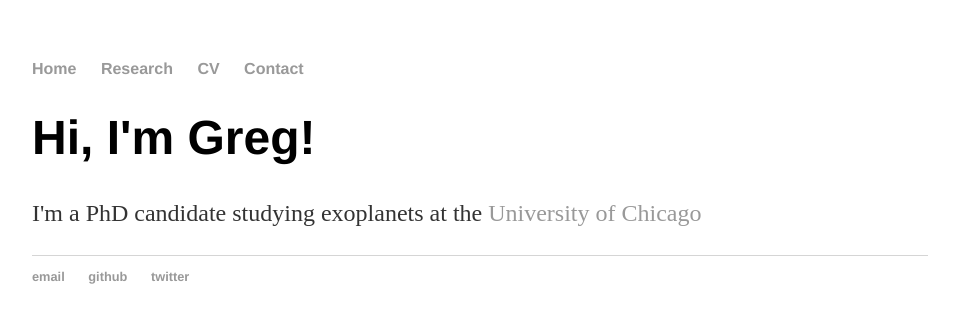
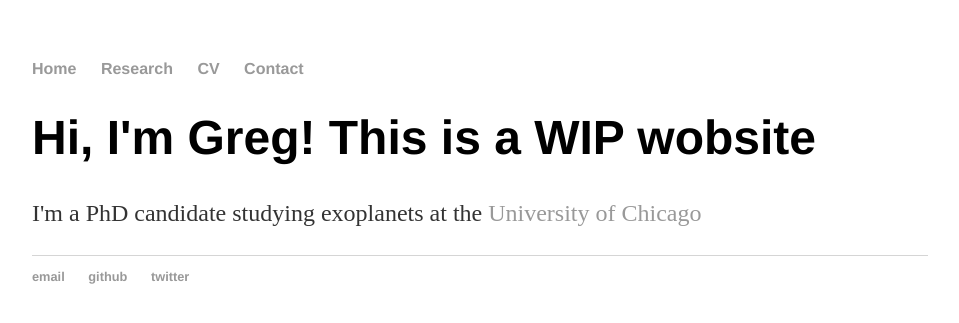
Before and after one commit to gjgilbert/gjgilbert.github.io, a Jekyll site: the page built from index.html, in a window 1280 px wide. Shown: the top 323 px of the page, without its empty margins (160-1119 px from the left). Built offline with Jekyll 4.4.1, drawn with Linux system fonts in a browser that asks for light colours.

Commit message:
Update index.html

```diff
--- a/index.html
+++ b/index.html
@@ -3,6 +3,6 @@ layout: default
 title: Greg Gilbert
 ---
 <div class="blurb">
-	<h1>Hi, I'm Greg!</h1>
+	<h1>Hi, I'm Greg! This is a WIP wobsite</h1>
 	<p>I'm a PhD candidate studying exoplanets at the <a href="https://astrophysics.uchicago.edu/">University of Chicago</a></p>
 </div><!-- /.blurb -->
```
